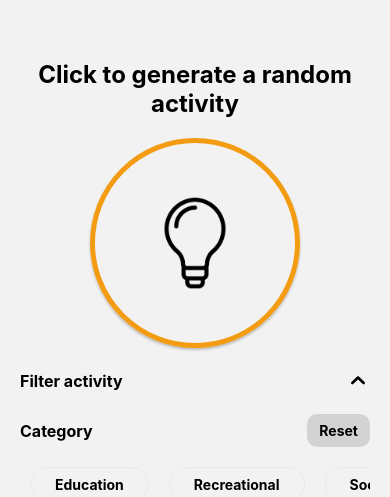
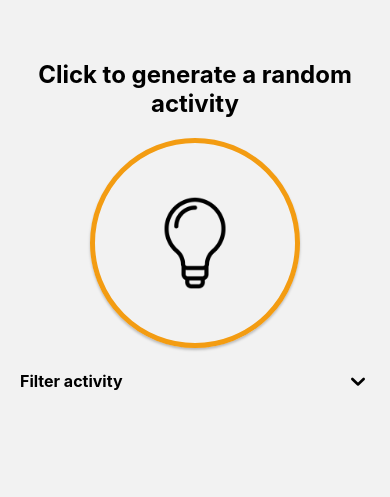
Before and after one commit to swipss/Boredly, a React Native app: screen /HomeScreen in a window 390 px wide. Shown: the top 497 px of the page. Built offline with nearby package versions, Linux system fonts and the light colour scheme.

Commit message:
add dropdown animation to filters

```diff
--- a/src/screens/HomeScreen/index.js
+++ b/src/screens/HomeScreen/index.js
@@ -1,10 +1,9 @@
-import { View, Text, StyleSheet, ScrollView, Pressable, Image, ActivityIndicator } from 'react-native'
+import { View, Text, StyleSheet, ScrollView, Pressable, Image, ActivityIndicator, LayoutAnimation } from 'react-native'
 import React, {useState, useEffect} from 'react'
 import CategoryItem from '../../components/CategoryItem'
 import SliderComponent from '../../components/SliderComponent'
 import { useSliderContext } from '../../context/SliderContext'
 import { useNavigation } from '@react-navigation/native'
-import DropDownPicker from 'react-native-dropdown-picker'
 import { Entypo } from '@expo/vector-icons';
 
 const categories = ['education', 'recreational', 'social', 'diy', 'charity', 'cooking',
@@ -12,6 +11,15 @@ const categories = ['education', 'recreational', 'social', 'diy', 'charity', 'co
 
 
 export default function HomeScreen() {
+
+    const [isOpen, setIsOpen] = useState(false);
+
+    const toggleOpen = () => {
+        setIsOpen(value => !value);
+        LayoutAnimation.configureNext(LayoutAnimation.Presets.easeInEaseOut);
+    }
+
+
     const navigation = useNavigation()
     const {participants,
     setParticipants,
@@ -48,12 +56,12 @@ export default function HomeScreen() {
         </Pressable>
         <View style={styles.filterContainer}>
             <Text style={styles.text}>Filter activity</Text>
-            <Pressable onPress={() => setOpen(!open)}>
-                <Entypo name={open ? 'chevron-up' : "chevron-down"} size={24} color="black" />
+            <Pressable onPress={toggleOpen} activeOpacity={0.6}>
+                <Entypo name={isOpen ? 'chevron-up' : "chevron-down"} size={24} color="black" />
             </Pressable>
         </View>
-        {open && (
-           <>
+        <View style={[styles.list, !isOpen ? styles.hidden : undefined]}>
+
             <View style={styles.categoryContainer}>
                     <Text style={styles.title}>Category</Text>
                     <Pressable style={styles.reset} onPress={onReset}>
@@ -75,11 +83,11 @@ export default function HomeScreen() {
             <SliderComponent name="Participants" maximumValue={10} step={1} value={participants} setValue={setParticipants}/>
             <SliderComponent name="Price" maximumValue={1} step={0.05} value={price?.toFixed(2)} setValue={setPrice}/>
             <SliderComponent name="Accessibility" maximumValue={1} step={0.02} value={accessibility?.toFixed(2)} setValue={setAccessibility}/>
-        </>
-       )}
 
-        {/* TODO: generate random idea without any parameters */}
-        {/* TODO: save/bookmark ideas */}
+        </View>
+
+
+
     </View>
   )
 }
@@ -135,14 +143,24 @@ const styles = StyleSheet.create({
         marginBottom: 20
     },
     reset: {
-        paddingHorizontal: 12,
-        paddingVertical: 8,
+        width: 75,
+        height: 30,
+        justifyContent: 'center',
+        // paddingHorizontal: 12,
+        // paddingVertical: 8,
         borderRadius: 10,
         backgroundColor: 'lightgrey',
 
     },
     resetText: {
-        fontWeight: 'bold'
+        fontWeight: 'bold',
+        textAlign: 'center'
+    },
+    hidden: {
+        height: 0,
+    },
+    list: {
+        overflow: 'hidden'
     },
 
 })
--- a/src/screens/SavedScreen/index.js
+++ b/src/screens/SavedScreen/index.js
@@ -44,6 +44,7 @@ export default function SavedScreen() {
   return (
     <View style={styles.container}>
         <SwipeListView
+        showsVerticalScrollIndicator={false}
         data={activities}
         renderItem={({item}, rowMap) => (
             <IdeaComponent activity={item.activity} accessibility={item.accessibility}
```
Lines whose indentation alone changed are shown as unchanged.
